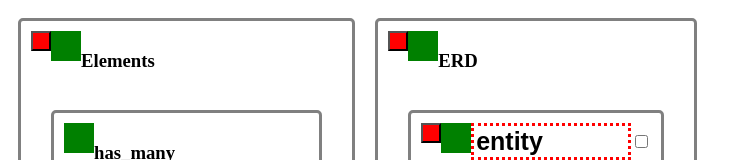
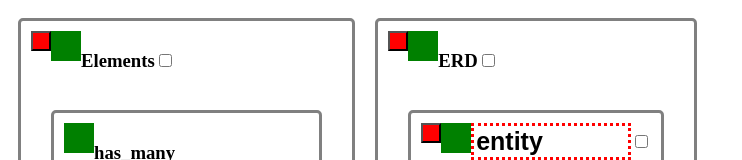
Before and after one commit to ozovalihasan/ead, a React (Create React App) app: page / in a window 1280 px wide. Shown: the top 160 px of the page, without its empty margins (0-742 px from the left). Built offline with nearby package versions, Linux system fonts and the light colour scheme.

Commit message:
Update logic used to show drop area checkbox

```diff
--- a/src/Model.js
+++ b/src/Model.js
@@ -53,7 +53,8 @@ const Model = ({
                       {allItems[id].content}
                     </Title>
                   )}
-                {(item.isDropDisabled || allItems[id].attribute) || (
+
+                {(allItems[id].factory || allItems[id].attribute) || (
                   <input
                     name="isRestrictedDrop"
                     type="checkbox"
```
